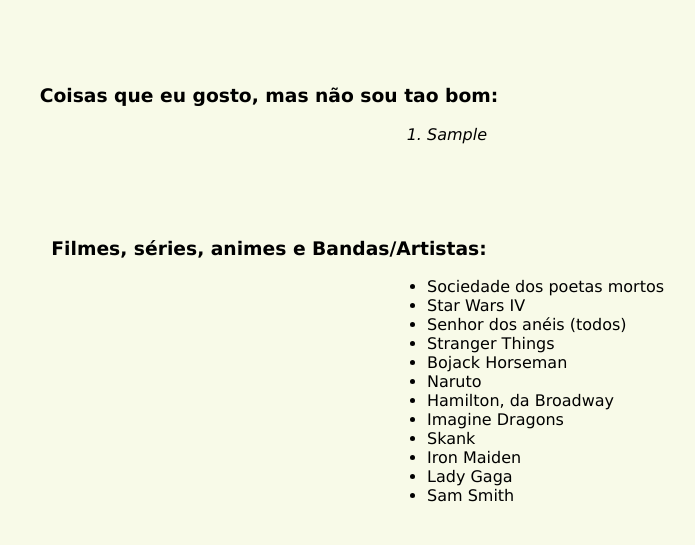
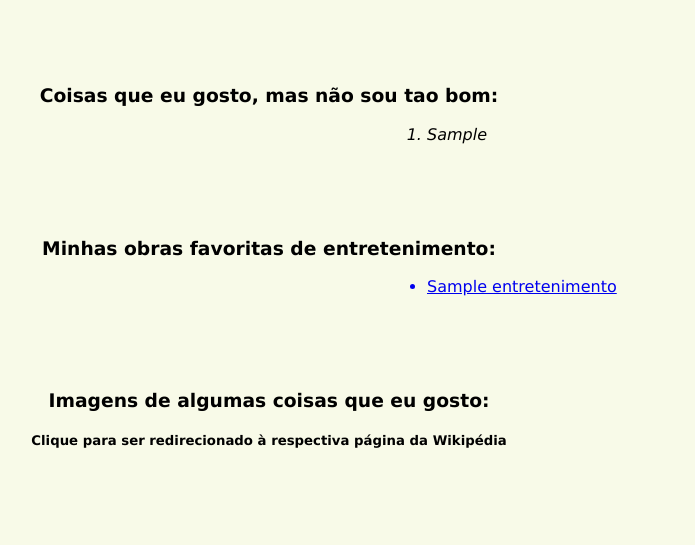
Before and after one commit to RicardoMorato/CITi-PTA, a Django app: page / in a window 1280 px wide. Shown: the part 565-1110 px from the top of the page, without its empty margins (371-1066 px from the left). Run offline with Django 3.2, Linux system fonts and the light colour scheme; tables that the repository leaves empty hold one stand-in row (values such as "Sample post"); some web fonts are replaced.

Commit message:
Add model Obras de entretenimento

```diff
--- a/desafio_django/core/models.py
+++ b/desafio_django/core/models.py
@@ -53,3 +53,14 @@
 
     def __str__(self):
         return self.atividade
+
+class Entretenimento(models.Model):
+    nome_da_obra = models.CharField('nome', max_length=200)
+    url_sobre_a_obra = models.URLField('link', max_length=400, null=True, blank=True)
+
+    class Meta:
+        verbose_name = 'Obra de entretenimento'
+        verbose_name_plural = 'Obras de entretenimento'
+
+    def __str__(self):
+        return self.nome_da_obra
--- a/desafio_django/core/views.py
+++ b/desafio_django/core/views.py
@@ -1,7 +1,7 @@
 from django.shortcuts import render
 from django.views import generic
 
-from .models import ImagemPerfil, Pessoal, Hobby, CoisasQueNaoSouBom
+from .models import ImagemPerfil, Pessoal, Hobby, CoisasQueNaoSouBom, Entretenimento
 
 
 # Create your views here.
@@ -16,4 +16,5 @@
         context["infos"] = Pessoal.objects.all()
         context["hobbys"] = Hobby.objects.all()
         context["coisas_que_nao_sou_bom"] = CoisasQueNaoSouBom.objects.all()
+        context["obras_de_entretenimento"] = Entretenimento.objects.all()
         return context
--- a/desafio_django/templates/home.html
+++ b/desafio_django/templates/home.html
@@ -42,7 +42,7 @@
             </ul>
         </div>
     {% empty %} <!--Se não tiver nenhum hobby cadastrado pelo admin, essa mensagem será mostrada-->
-        <h4>Sem hobbys no momento ;-;</h4>
+        <h5>Ultimamente não tenho feito nada de interessante ;-;</h5>
     {% endfor %}
 
 
@@ -58,24 +58,18 @@
     {% endif %}
 
 
-
-    <h3 class="subtitles">Filmes, séries, animes e Bandas/Artistas:</h3>
-    <div class="gostos">
-        <ul>
-            <li>Sociedade dos poetas mortos</li>
-            <li>Star Wars IV</li>
-            <li>Senhor dos anéis (todos)</li>
-            <li>Stranger Things</li>
-            <li>Bojack Horseman</li>
-            <li>Naruto</li>
-            <li>Hamilton, da Broadway</li>
-            <li>Imagine Dragons</li>
-            <li>Skank</li>
-            <li>Iron Maiden</li>
-            <li>Lady Gaga</li>
-            <li>Sam Smith</li>
-        </ul>
-    </div>
+    {% if obras_de_entretenimento %}
+        <h3 class="subtitles">Minhas obras favoritas de entretenimento:</h3>
+        <div class="gostos">
+            {% for obra in obras_de_entretenimento %}
+                <ul>
+                    <a href="{{ obra.url_sobre_a_obra }}">
+                        <li>{{ obra.nome_da_obra }}</li>
+                    </a>
+                </ul>
+            {% endfor %}
+        </div>
+    {% endif %}
 
     <h3 class="subtitles">Imagens de algumas coisas que eu gosto:</h3>
     <h5 calss="subtitles">Clique para ser redirecionado à respectiva página da Wikipédia</h5>
```
Also changed, not shown: desafio_django/core/admin.py (+4 -5 lines), desafio_django/README.md, desafio_django/core/migrations/0010_entretenimento.py (added), desafio_django/core/migrations/0011_auto_20191110_1817.py (added).
